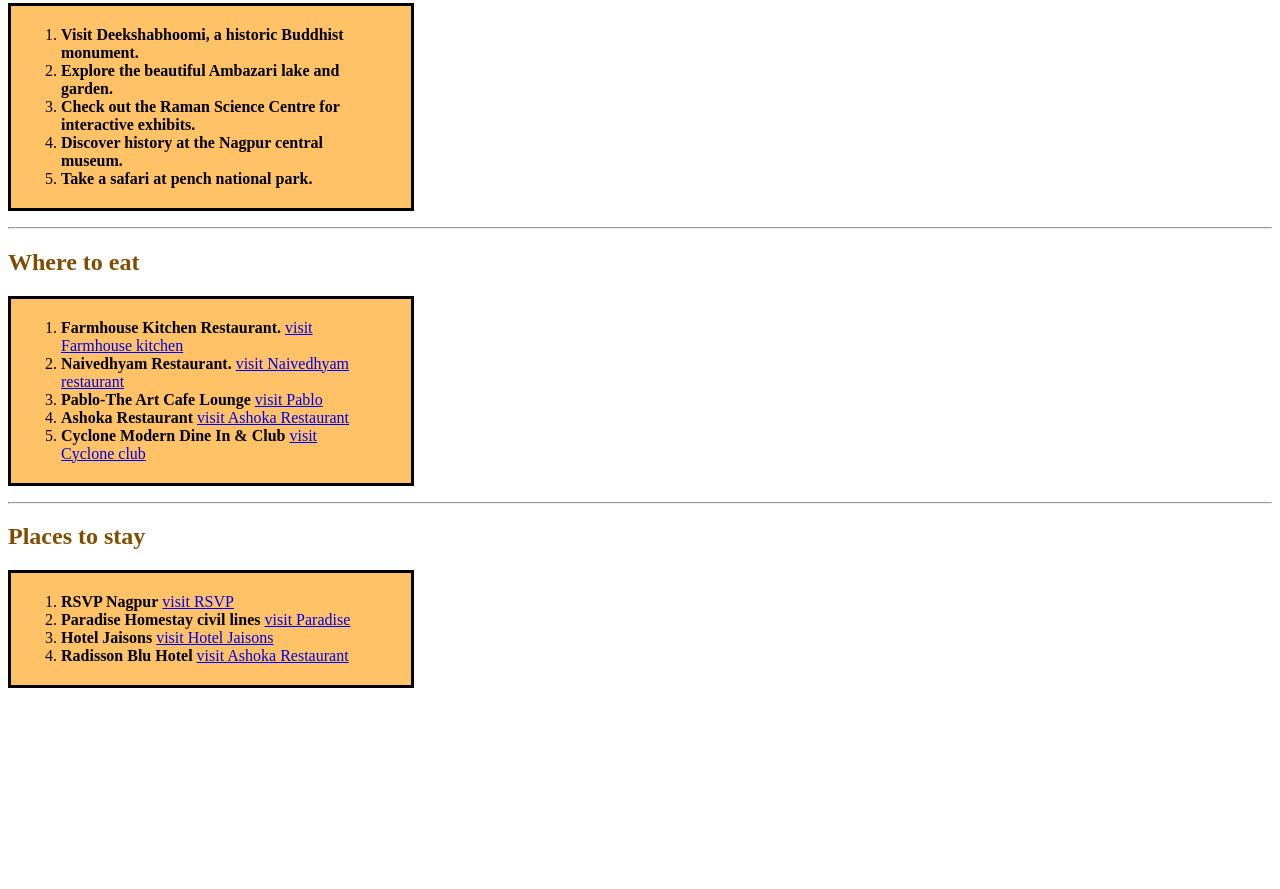
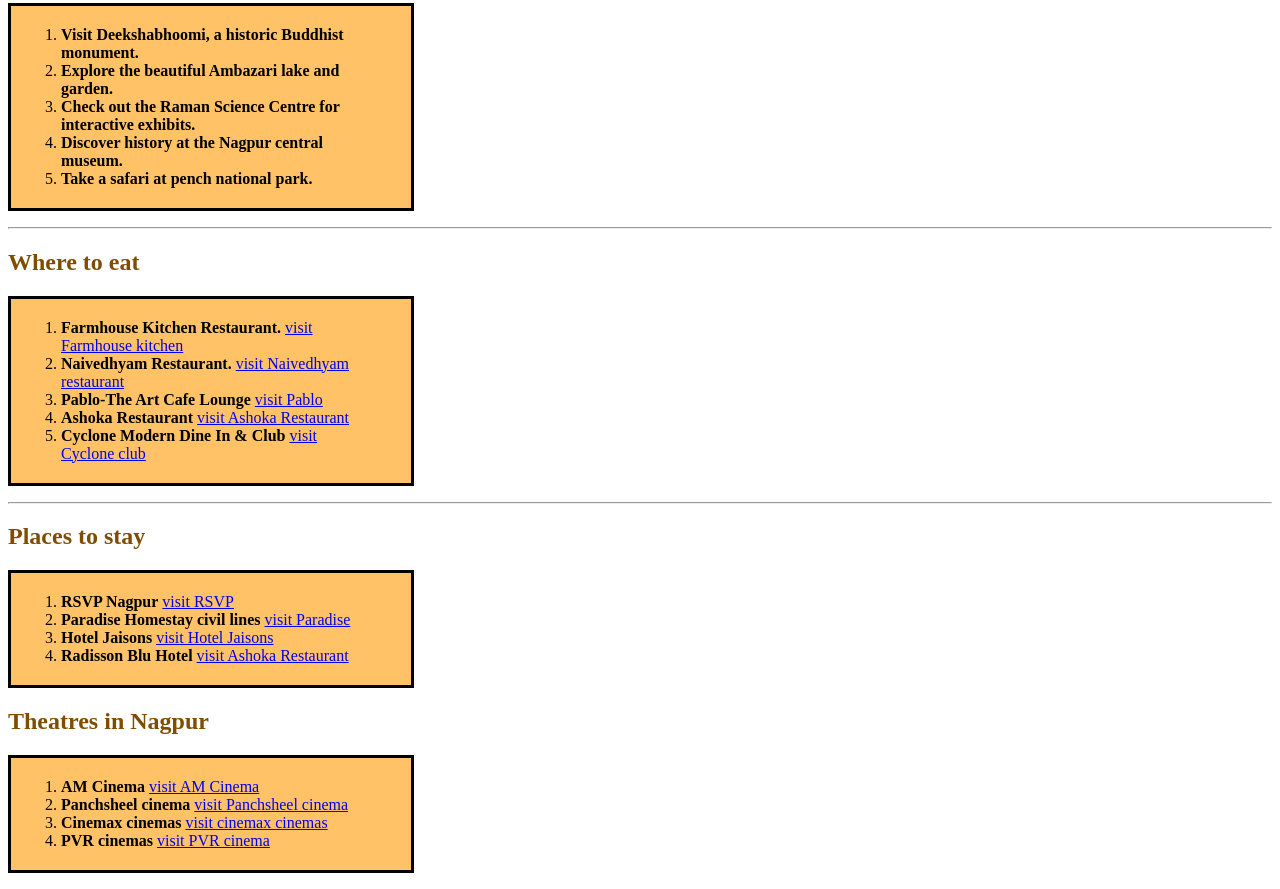
Before and after one commit to harshitajethani23/css-first-assignment, a plain HTML site: page index.html in a window 1280 px wide. Shown: the part 469-1358 px from the top of the page. Before the commit the page ends 1173 px from the top, so only its background shows below. Drawn offline with Linux system fonts and the light colour scheme.

Commit message:
theatres list added

```diff
--- a/index.html
+++ b/index.html
@@ -81,5 +81,13 @@
         <li><b>Hotel Jaisons </b> <a href="www.justdial.com">visit Hotel Jaisons</a></li>
         <li><b>Radisson Blu Hotel</b> <a href="www.radissonhotels.com">visit Ashoka Restaurant</a></li>
     </ol>
+    <h2 style="color:#804d00">Theatres in Nagpur</h2>
+    <ol class="box">
+        <li type="1"><b>AM Cinema</b> <a href="www.justdial.com">visit AM Cinema</a></li>
+        <li><b>Panchsheel cinema</b> <a href="www.justdial.com">visit Panchsheel cinema</a></li>
+        <li><b>Cinemax cinemas</b> <a href="www.justdial.com">visit cinemax cinemas</a></li>
+        <li><b>PVR cinemas</b> <a href="www.justdial.com">visit PVR cinema </a></li>
+    </ol>
+
 </body>
 </html>
```
